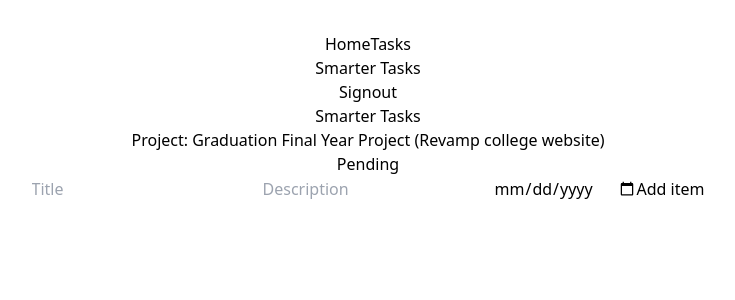
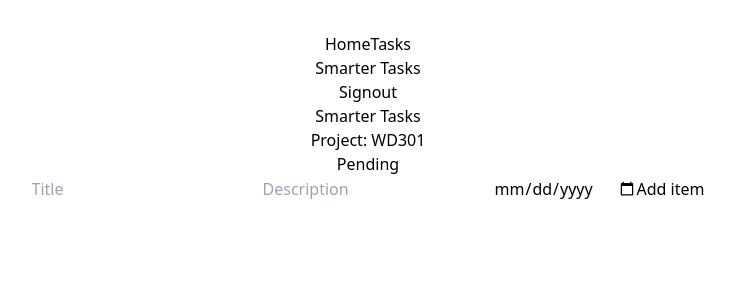
Before and after one commit to Alexjmathew/wd301, a React (Vite) app in the folder smarter-tasks/: page /tasks in a window 1280 px wide. Shown: the top 300 px of the page, without its empty margins (272-1007 px from the left). Built offline with nearby package versions, Linux system fonts and the light colour scheme; sample sign-in values are in the browser's storage.

Commit message:
Update TaskApp.tsx

```diff
--- a/smarter-tasks/src/TaskApp.tsx
+++ b/smarter-tasks/src/TaskApp.tsx
@@ -53,7 +53,7 @@ const TaskApp = () => {
       </h1>
       <h1 className="text-lg mb-6 text-slate-600">
         <span className="font-bold">Project: </span>
-        Graduation Final Year Project (Revamp college website)
+        WD301
       </h1>
       <div className="grid grid-cols-2 gap-4">
         <div className="border border-slate-200 rounded-xl p-4">
```
